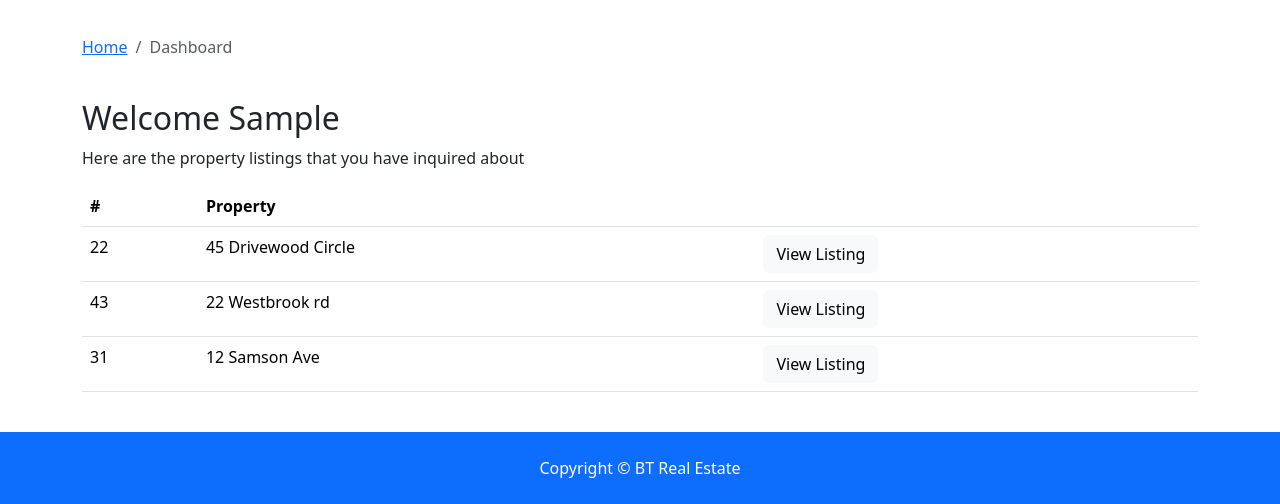
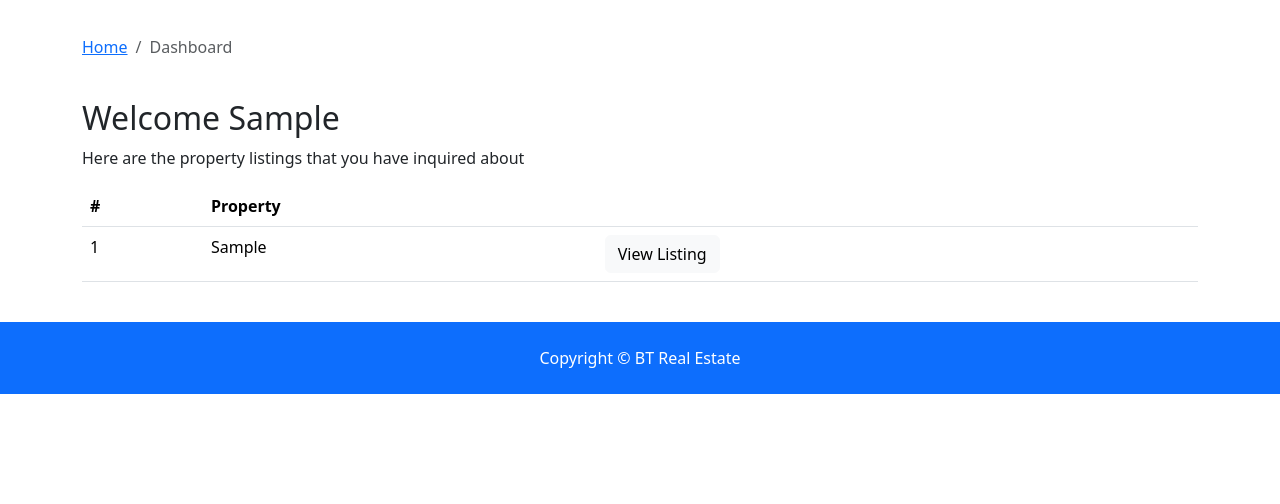
Before and after one commit to psycode99/Django, a Django app: page /accounts/dashboard in a window 1280 px wide. Shown: the part 604-1108 px from the top of the page. After the commit the page ends 998 px from the top, so only its background shows below. Run offline with Django 4.2, Linux system fonts and the light colour scheme; a user stored in the database is signed in; tables that the repository leaves empty hold one stand-in row (values such as "Sample post"); some libraries are stand-ins or nearby versions.

Commit message:
final commit

```diff
--- a/accounts/views.py
+++ b/accounts/views.py
@@ -1,6 +1,8 @@
 from django.shortcuts import render, redirect
 from django.contrib import messages, auth
 from django.contrib.auth.models import User
+from contacts.models import Contact
+
 
 # Create your views here.
 def register(request):
@@ -62,4 +64,8 @@ def logout(request):
 
 
 def dashboard(request):
-    return render(request, 'accounts/dashboard.html')
+    user_contacts = Contact.objects.order_by('-contact_date').filter(user_id=request.user.id)
+    context = {
+        'contacts': user_contacts
+    }
+    return render(request, 'accounts/dashboard.html', context=context)
--- a/templates/accounts/dashboard.html
+++ b/templates/accounts/dashboard.html
@@ -37,6 +37,7 @@
       <div class="row">
         <div class="col-md-12">
           <h2>Welcome {{user.first_name}}</h2>
+          {% if contacts %}
             <p>Here are the property listings that you have inquired about</p>
             <table class="table">
               <thead>
@@ -47,29 +48,22 @@
                 </tr>
               </thead>
               <tbody>
+                {% for contact in contacts %}
                 <tr>
-                <td>22</td>
-                <td>45 Drivewood Circle</td>
+
+                  <td>{{ contact.id}}</td>
+                  <td>{{ contact.listing }}</td>
                   <td>
-                  <a class="btn btn-light" href="#">View Listing</a>
+                    <a class="btn btn-light" href="{% url 'listing' contact.listing_id %}">View Listing</a>
                   </td>
                 </tr>
-              <tr>
-                <td>43</td>
-                <td>22 Westbrook rd</td>
-                <td>
-                  <a class="btn btn-light" href="#">View Listing</a>
-                </td>
-              </tr>
-              <tr>
-                <td>31</td>
-                <td>12 Samson Ave</td>
-                <td>
-                  <a class="btn btn-light" href="#">View Listing</a>
-                </td>
-              </tr>
+                {% endfor %}
+
               </tbody>
             </table>
+        {% else %}
+              <p>You have not made any inquiries yet</p>
+        {% endif %}
         </div>
       </div>
     </div>
```
Lines whose indentation alone changed are shown as unchanged.
